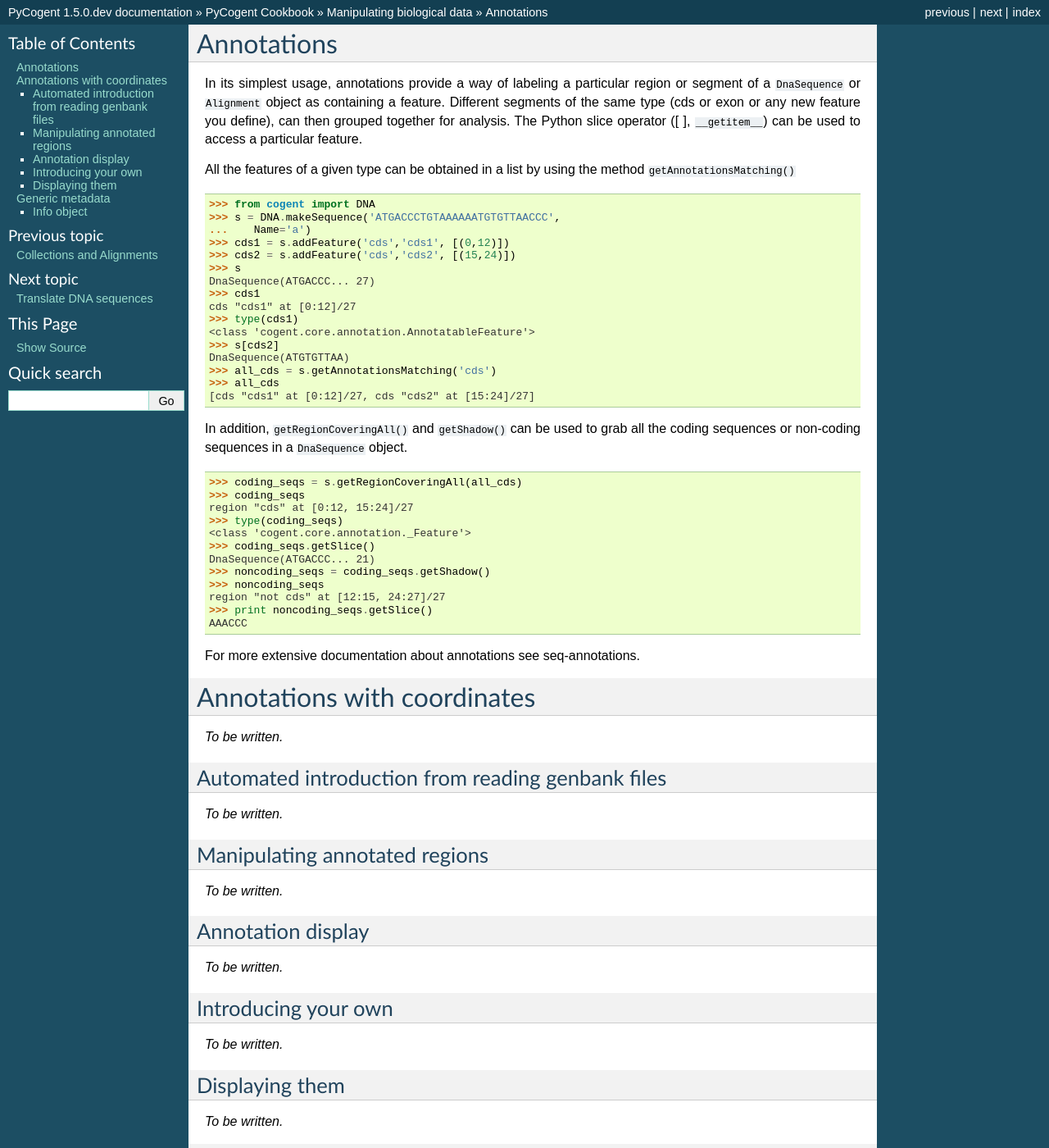
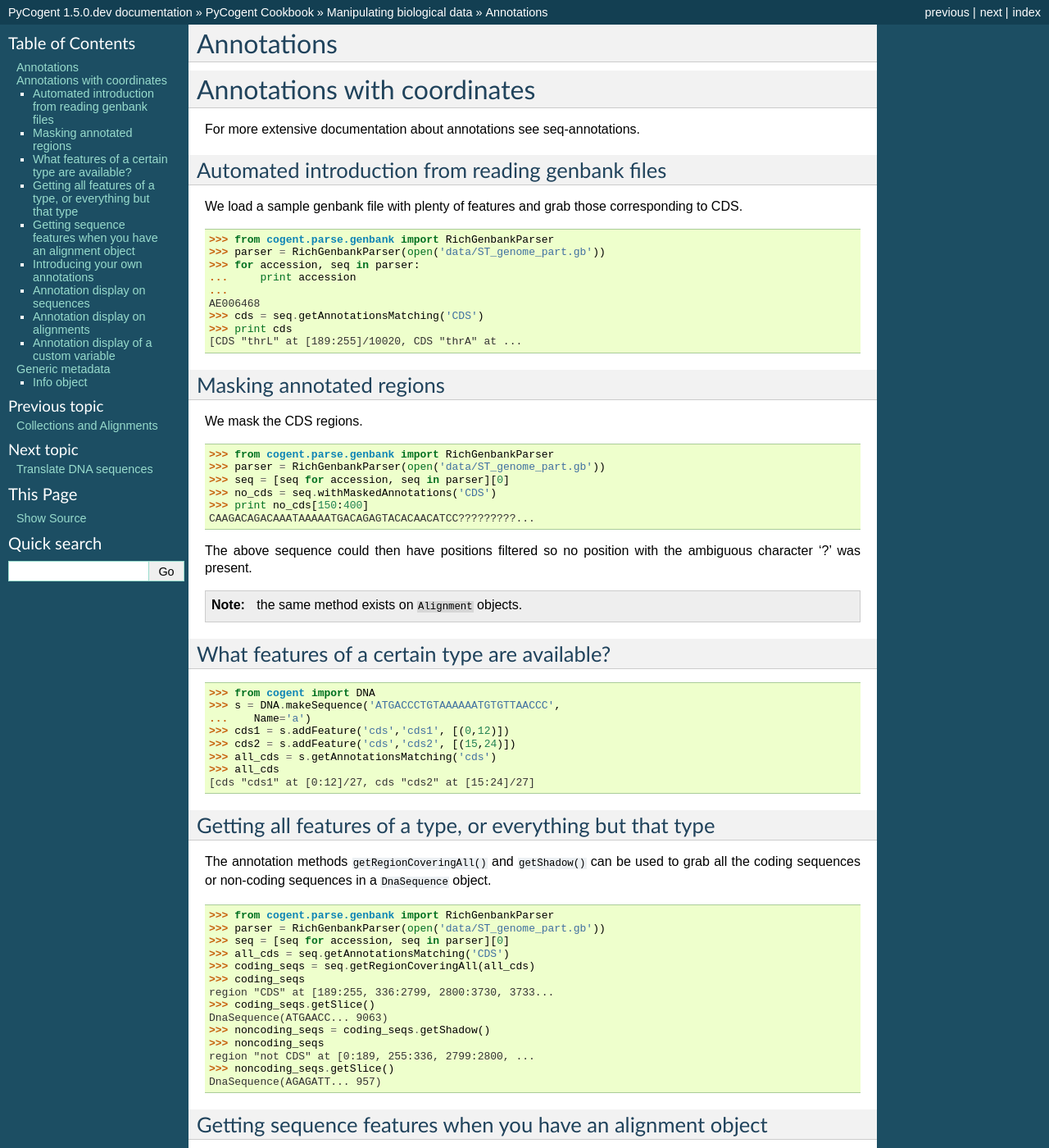
Before and after one commit to cogent3/cogent3, a Sphinx documentation site: the page built from doc/cookbook/annotations.rst, in a window 1280 px wide and 1400 px high. Shown: the whole window at 82% size. Built offline with Sphinx 7.4.7, drawn with Linux system fonts in a browser that asks for light colours; formulas are drawn with MathJax 3; pages that are not in the unit, such as notebooks, are missing from menus; some of the changed text lies outside the part shown.

Commit message:
fleshed out annotation stubs in cookbook
Note: the drawing section and the relationship
between alignment and sequence level annotations needs
more work.

```diff
--- a/doc/cookbook/annotations.rst
+++ b/doc/cookbook/annotations.rst
@@ -1,9 +1,48 @@
 Annotations
 ^^^^^^^^^^^
 
-In its simplest usage, annotations provide a way of labeling a particular region or segment of a ``DnaSequence`` or ``Alignment`` object as containing a feature.  Different segments of the same type (cds or exon or any new feature you define), can then grouped together for analysis.  The Python slice operator ([ ], ``__getitem__``) can be used to access a particular feature.
+Annotations with coordinates
+^^^^^^^^^^^^^^^^^^^^^^^^^^^^
 
-All the features of a given type can be obtained in a list by using the method ``getAnnotationsMatching()``
+For more extensive documentation about annotations see :ref:`seq-annotations`.
+
+Automated introduction from reading genbank files
+"""""""""""""""""""""""""""""""""""""""""""""""""
+
+We load a sample genbank file with plenty of features and grab those corresponding to CDS.
+
+.. doctest::
+
+    >>> from cogent.parse.genbank import RichGenbankParser
+    >>> parser = RichGenbankParser(open('data/ST_genome_part.gb'))
+    >>> for accession, seq in parser:
+    ...     print accession
+    ...
+    AE006468
+    >>> cds = seq.getAnnotationsMatching('CDS')
+    >>> print cds
+    [CDS "thrL" at [189:255]/10020, CDS "thrA" at ...
+
+Masking annotated regions
+"""""""""""""""""""""""""
+
+We mask the CDS regions.
+
+.. doctest::
+
+    >>> from cogent.parse.genbank import RichGenbankParser
+    >>> parser = RichGenbankParser(open('data/ST_genome_part.gb'))
+    >>> seq = [seq for accession, seq in parser][0]
+    >>> no_cds = seq.withMaskedAnnotations('CDS')
+    >>> print no_cds[150:400]
+    CAAGACAGACAAATAAAAATGACAGAGTACACAACATCC?????????...
+
+The above sequence could then have positions filtered so no position with the ambiguous character '?' was present.
+
+.. note:: the same method exists on ``Alignment`` objects.
+
+What features of a certain type are available?
+""""""""""""""""""""""""""""""""""""""""""""""
 
 .. doctest::
 
@@ -12,64 +51,123 @@ All the features of a given type can be obtained in a list by using the method `
     ...    Name='a')
     >>> cds1 = s.addFeature('cds','cds1', [(0,12)])
     >>> cds2 = s.addFeature('cds','cds2', [(15,24)])
-    >>> s
-    DnaSequence(ATGACCC... 27)
-    >>> cds1
-    cds "cds1" at [0:12]/27
-    >>> type(cds1)
-    <class 'cogent.core.annotation.AnnotatableFeature'>
-    >>> s[cds2]
-    DnaSequence(ATGTGTTAA)
     >>> all_cds = s.getAnnotationsMatching('cds')
     >>> all_cds
     [cds "cds1" at [0:12]/27, cds "cds2" at [15:24]/27]
 
-In addition, ``getRegionCoveringAll()`` and ``getShadow()`` can be used to grab all the coding sequences or non-coding sequences in a ``DnaSequence`` object.
+Getting all features of a type, or everything but that type
+"""""""""""""""""""""""""""""""""""""""""""""""""""""""""""
 
-    >>> coding_seqs = s.getRegionCoveringAll(all_cds)
+The annotation methods ``getRegionCoveringAll()`` and ``getShadow()`` can be used to grab all the coding sequences or non-coding sequences in a ``DnaSequence`` object.
+
+.. doctest::
+
+    >>> from cogent.parse.genbank import RichGenbankParser
+    >>> parser = RichGenbankParser(open('data/ST_genome_part.gb'))
+    >>> seq = [seq for accession, seq in parser][0]
+    >>> all_cds = seq.getAnnotationsMatching('CDS')
+    >>> coding_seqs = seq.getRegionCoveringAll(all_cds)
     >>> coding_seqs
-    region "cds" at [0:12, 15:24]/27
-    >>> type(coding_seqs)
-    <class 'cogent.core.annotation._Feature'>
+    region "CDS" at [189:255, 336:2799, 2800:3730, 3733...
     >>> coding_seqs.getSlice()
-    DnaSequence(ATGACCC... 21)
+    DnaSequence(ATGAACC... 9063)
     >>> noncoding_seqs = coding_seqs.getShadow()
     >>> noncoding_seqs
-    region "not cds" at [12:15, 24:27]/27
-    >>> print noncoding_seqs.getSlice()
-    AAACCC
+    region "not CDS" at [0:189, 255:336, 2799:2800, ...
+    >>> noncoding_seqs.getSlice()
+    DnaSequence(AGAGATT... 957)
 
-For more extensive documentation about annotations see :ref:`seq-annotations`.
+Getting sequence features when you have an alignment object
+"""""""""""""""""""""""""""""""""""""""""""""""""""""""""""
 
-Annotations with coordinates
-^^^^^^^^^^^^^^^^^^^^^^^^^^^^
+Sequence features can be accessed via a containing ``Alignment``:
 
-*To be written.*
+.. doctest::
 
-Automated introduction from reading genbank files
-"""""""""""""""""""""""""""""""""""""""""""""""""
+    >>> from cogent import LoadSeqs
+    >>> aln = LoadSeqs(data=[['x','-AAAAAAAAA'], ['y','TTTT--TTTT']])
+    >>> print aln
+    >x
+    -AAAAAAAAA
+    >y
+    TTTT--TTTT
+    <BLANKLINE>
+    >>> exon = aln.getSeq('x').addFeature('exon', '1', [(3,8)])
+    >>> aln_exons = aln.getAnnotationsFromSequence('x', 'exon')
+    >>> aln_exons = aln.getAnnotationsFromAnySequence('exon')
+    >>> aln_exons
+    [exon "1" at [4:9]/10]
 
-*To be written.*
+Introducing your own annotations
+""""""""""""""""""""""""""""""""
 
-Manipulating annotated regions
-""""""""""""""""""""""""""""""
+.. doctest::
 
-*To be written.*
+    >>> from cogent import DNA
+    >>> s = DNA.makeSequence('ATGACCCTGTAAAAAATGTGTTAACCC',
+    ...    Name='a')
+    >>> cds = s.addFeature('cds','cds1', [(0,12)])
+    >>> cds
+    cds "cds1" at [0:12]/27
 
-Annotation display
-""""""""""""""""""
+Annotation display on sequences
+"""""""""""""""""""""""""""""""
 
-*To be written.*
+We can display annotations on sequences, writing to file.
 
-Introducing your own
-""""""""""""""""""""
+.. note:: This requires `matplotlib <http://matplotlib.sourceforge.net>`_ be installed.
 
-*To be written.*
+We first make a sequence and add some annotations.
 
-Displaying them
-"""""""""""""""
+.. doctest::
 
-*To be written.*
+    >>> from cogent import DNA
+    >>> seq = DNA.makeSequence('aaaccggttt' * 10)
+    >>> v = seq.addFeature('exon', 'exon', [(20,35)])
+    >>> v = seq.addFeature('repeat_unit', 'repeat_unit', [(39,49)])
+    >>> v = seq.addFeature('repeat_unit', 'rep2', [(49,60)])
+
+We then make a ``Display`` instance and write to file. This will use standard feature policy for colouring and shape of feature types.
+
+.. doctest::
+
+    >>> from cogent.draw.linear import Display
+    >>> seq_display = Display(seq, colour_sequences=True)
+    >>> fig = seq_display.makeFigure()
+    >>> fig.savefig('annotated_1.png')
+
+Annotation display on alignments
+""""""""""""""""""""""""""""""""
+
+.. doctest::
+
+    >>> from cogent import DNA, LoadSeqs
+    >>> from cogent.core.annotation import Variable
+    >>> from cogent.draw.linear import Display
+    >>> aln = LoadSeqs('data/primate_cdx2_promoter.fasta', moltype=DNA)[:150]
+    >>> annot = aln.addAnnotation(Variable, 'redline', 'align', [((0,15),1),((15,30),2),((30,45),3)])
+    >>> annot = aln.addAnnotation(Variable, 'blueline', 'align', [((0,15),1.5),((15,30),2.5),((30,45),3.5)])
+    >>> align_display = Display(aln, colour_sequences=True)
+    >>> fig = align_display.makeFigure(width=25, left=1, right=1)
+    >>> fig.savefig('annotated_2.png')
+
+Annotation display of a custom variable
+"""""""""""""""""""""""""""""""""""""""
+
+We just show a series of spans.
+
+.. doctest::
+
+    >>> from cogent import DNA
+    >>> from cogent.draw.linear import Display
+    >>> from cogent.core.annotation import Variable
+    >>> seq = DNA.makeSequence('aaaccggttt' * 10)
+    >>> annot = seq.addAnnotation(Variable, 'redline', 'align',
+    ...     [((0,15),1),((15,30),2),((30,45),3)])
+    ...
+    >>> seq_display = Display(seq, colour_sequences=True)
+    >>> fig = seq_display.makeFigure()
+    >>> fig.savefig('annotated_3.png')
 
 Generic metadata
 ^^^^^^^^^^^^^^^^
@@ -80,3 +178,12 @@ Info object
 """""""""""
 
 *To be written.*
+
+.. following cleans up files
+
+.. doctest::
+    :hide:
+
+    >>> from cogent.util.misc import remove_files
+    >>> remove_files(['annotated_%d.png' % i for i in range(1,4)],
+    ...               error_on_missing=False)
```
